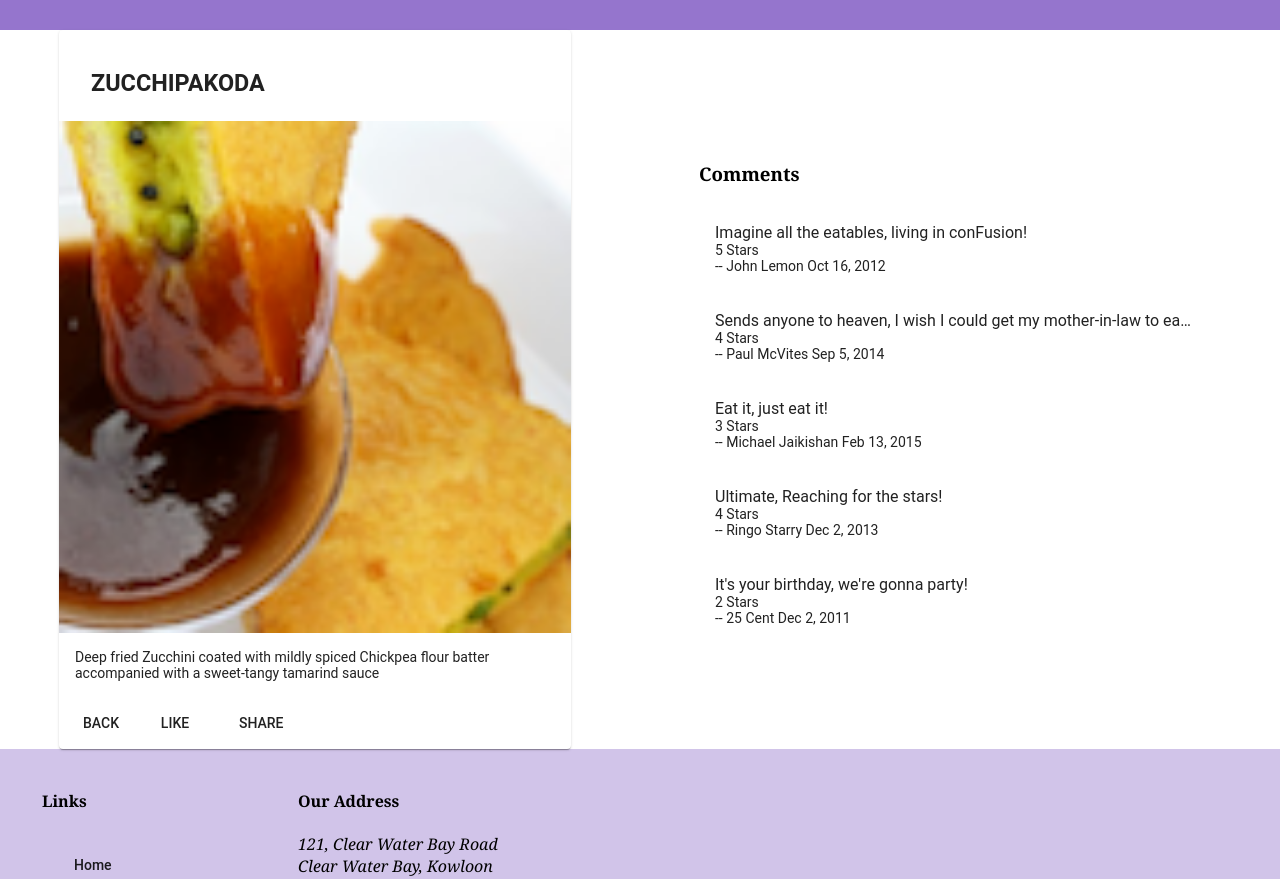
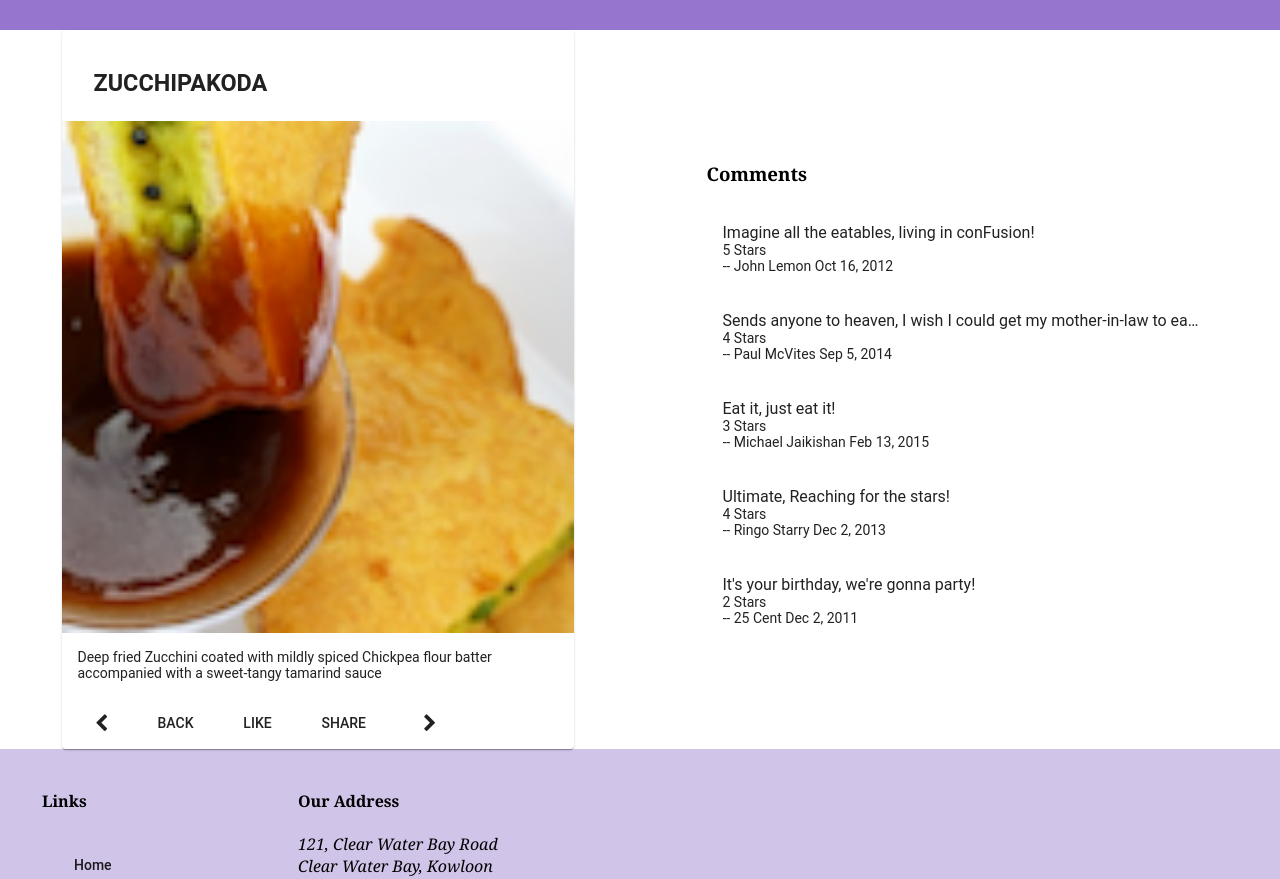
Before and after one commit to zohidbek-mengliboyev/benim-restoranim, an Angular app: page /dishdetail/1 in a window 1280 px wide. Shown: the part 320-1199 px from the top of the page. Built offline with nearby package versions, Linux system fonts and the light colour scheme.

Commit message:
Angular and Rxjs Part 2

```diff
--- a/src/app/dishdetail/dishdetail.component.html
+++ b/src/app/dishdetail/dishdetail.component.html
@@ -6,8 +6,8 @@
   fxLayoutGap="10px"
   fxLayoutGap.xs="0"
 >
-  <div fxFlex="40">
-    <mat-card *ngIf="dish">
+  <div fxFlex="40" *ngIf="dish">
+    <mat-card >
       <mat-card-header>
         <mat-card-title>
           <h3 *ngIf="dish">{{ dish.name | uppercase }}</h3>
@@ -22,15 +22,22 @@
         <p>{{ dish.description }}</p>
       </mat-card-content>
       <mat-card-actions>
+        <button mat-button [routerLink]="['/dishdetail', prev]">
+          <span class="fa fa-chevron-left fa-lg"></span>
+        </button>
         <button mat-button (click)="goBack()">BACK</button>
         <button mat-button>LIKE</button>
         <button mat-button>SHARE</button>
+        <span class="flex-spacer"></span>
+        <button mat-button [routerLink]="['/dishdetail', next]">
+          <span class="fa fa-chevron-right fa-lg"></span>
+        </button>
       </mat-card-actions>
     </mat-card>
   </div>
 
-  <div fxFlex="40">
-    <mat-list *ngIf="dish">
+  <div fxFlex="40" *ngIf="dish">
+    <mat-list >
       <h3>Comments</h3>
       <mat-list-item *ngFor="let comment of dish.comments">
         <h4 matLine> {{ comment.comment }}</h4>
--- a/src/app/dishdetail/dishdetail.component.ts
+++ b/src/app/dishdetail/dishdetail.component.ts
@@ -3,6 +3,7 @@
 import { Params, ActivatedRoute } from '@angular/router';
 import { Location } from '@angular/common';
 import { DishService } from '../services/dish.service';
+import { switchMap } from 'rxjs/operators';
 
 
 @Component({
@@ -14,15 +15,24 @@
 
   // @Input() dish!: Dish;
   dish!: Dish;
+  dishIds!: string[];
+  prev!: string;
+  next!: string;
 
   constructor(private dishService: DishService,
     private route: ActivatedRoute,
     private location: Location) { }
 
   ngOnInit() {
-    let id = this.route.snapshot.params['id'];
-    this.dishService.getDish(id)
-      .subscribe((dish) => this.dish = dish);
+    this.dishService.getDishIds().subscribe((dishIds) => this.dishIds = dishIds);
+    this.route.params.pipe(switchMap((params: Params) => this.dishService.getDish(params['id'])))
+      .subscribe(dish => { this.dish = dish; this.setPrevNext(dish.id ?? ''); });
+  }
+
+  setPrevNext(dishId: string) {
+    const index = this.dishIds.indexOf(dishId);
+    this.prev = this.dishIds[(this.dishIds.length + index - 1) % this.dishIds.length];
+    this.next = this.dishIds[(this.dishIds.length + index + 1) % this.dishIds.length];
   }
 
   goBack(): void {
--- a/src/app/services/dish.service.ts
+++ b/src/app/services/dish.service.ts
@@ -25,4 +25,8 @@
   {
     return of(DISHES.filter((dish) => dish.featured)[0]).pipe(delay(2000));
   }
+
+  getDishIds(): Observable<string[] | any> {
+    return of(DISHES.map(dish => dish.id));
+  }
 }
```
